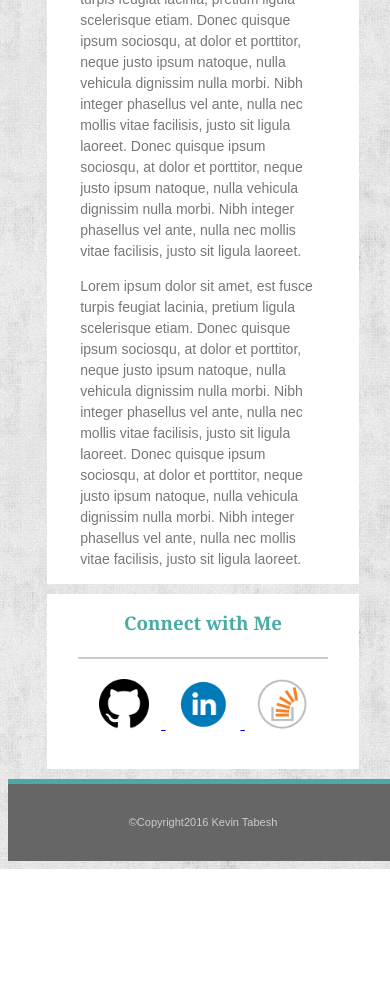
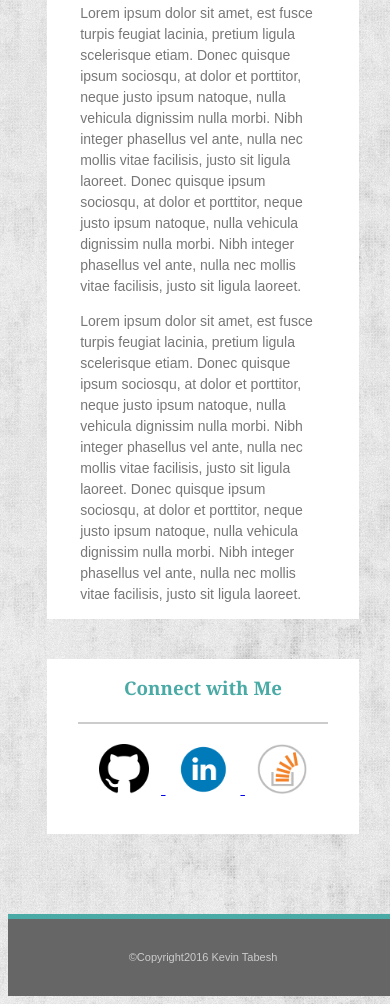
Before and after one commit to Xerxes80/Responsive-Portfolio, a plain HTML site: page index.html in a window 390 px wide. Shown: the part 727-1731 px from the top of the page. Before the commit the page ends 1596 px from the top, so only its background shows below. Drawn offline with Linux system fonts and the light colour scheme.

Commit message:
Homework#2-Responsive-Portfolio

```diff
--- a/assets/css/styleResponsive.css
+++ b/assets/css/styleResponsive.css
@@ -45,16 +45,12 @@ header{
 .top-bar2 a:hover{
     text-decoration: underline;
 }
-.main-container{
-    clear: both;
-    height: auto;
-    overflow: auto;
-}
+
 .container{
-    margin-top: 10px;
+
     height: auto;
     width: 80%;
-    margin:0 10% 10px 10%;
+    margin:40px 10%;
     overflow: auto;
 }
 .container-left{
@@ -180,12 +176,9 @@ footer{
 }
                         /* media 980 */
 @media screen and (max-width: 980px) {
-.main-container{
-    width: 100%;
-}
 .container{
     width: 80%;
-    margin:0 10%;
+    margin:40px 10%;
     overflow: auto;
 }
 .container-left{
@@ -206,12 +199,10 @@ footer{
 }
                     /* media 768 */
 @media screen and (max-width: 768px) {
-.main-container{
-    width: 100%;
-}
+
 .container{
     width: 80%;
-    margin:0 10%;
+    margin:40px 10%;
     overflow: auto;
 }
 .container-left{
@@ -231,7 +222,7 @@ footer{
 }
 .container-right{
     width: 100%;
-    margin:10px 0;
+    margin:40px 0;
 }
 .img{
     margin:0 5%;
@@ -240,12 +231,10 @@ footer{
                     /* media 640 */
 
 @media screen and (max-width: 640px) {
-.main-container{
-    width: 100%;
-}
+
 .container{
     width: 80%;
-    margin:0 10%;
+    margin:40px 10%;
     overflow: auto;
 }
 .container-left{
@@ -266,7 +255,7 @@ footer{
 }
 .container-right{
     width: 100%;
-    margin:10px 0;
+    margin:40px 0;
 }
 header{
     height: 140px;
--- a/index.html
+++ b/index.html
@@ -18,7 +18,6 @@
             </div><!--top-bar2-->
         </div><!--top-bar-->
     </header>
-    <div class="main-container">
         <div class="container">
             <section class="container-left">
                 <h3 class="container-title">About Me</h3>
@@ -50,7 +49,6 @@
                 </div><!--container-right-->
             </aside>
         </div><!--container-->
-    </div><!--main-container-->
     <footer>
         &copy;Copyright2016 Kevin Tabesh
     </footer>
```
Also changed, not shown: contact.html (+0 -2 lines), portfolio.html (+0 -2 lines).
